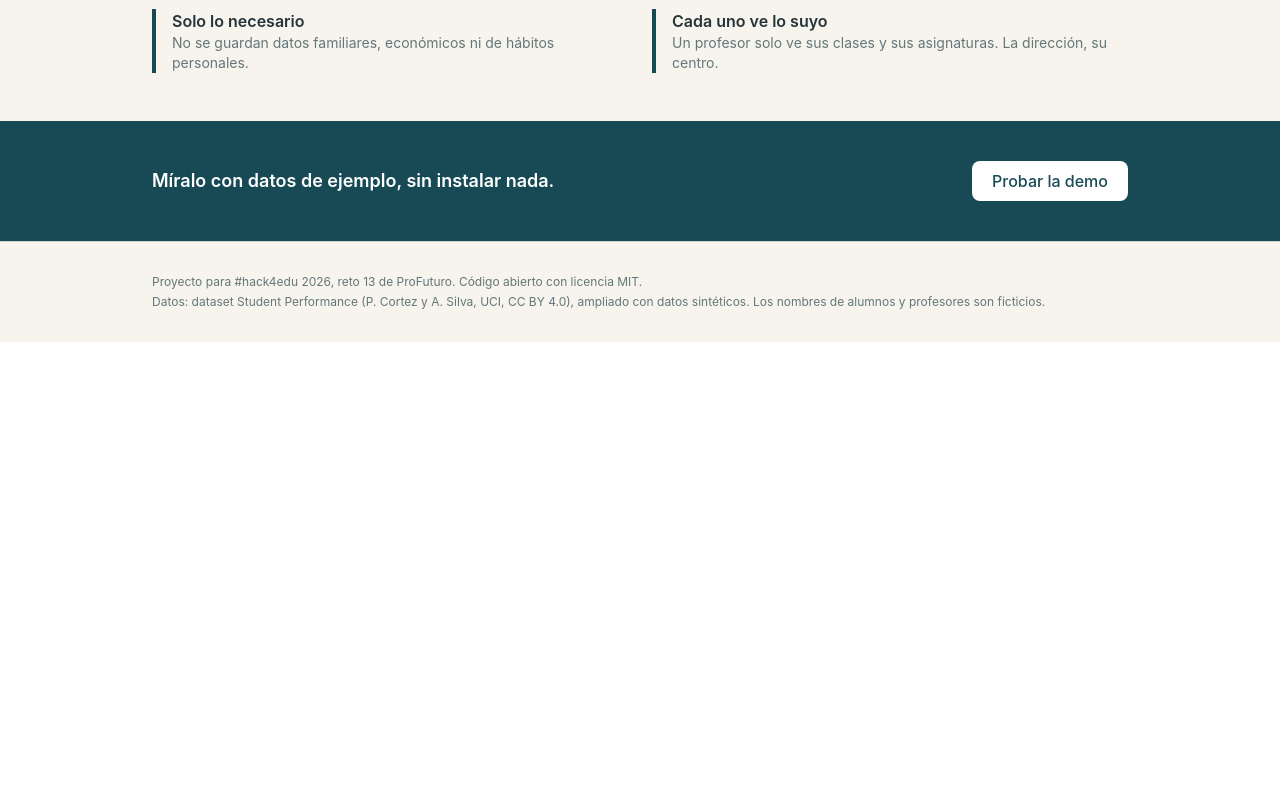
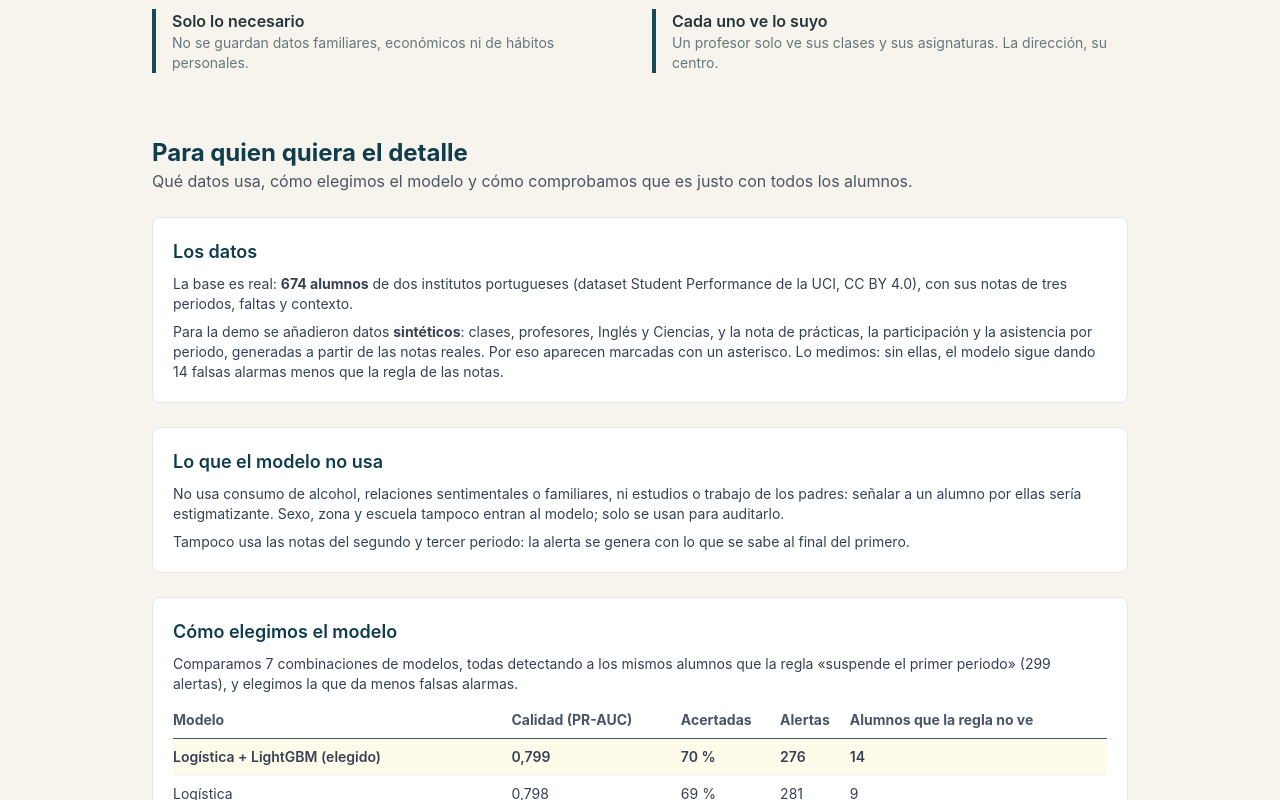
Before and after one commit to Serdan1/brujula, a React (Vite) app in the folder frontend/: page /el-modelo in a window 1280 px wide. Shown: the part 880-1680 px from the top of the page. Before the commit the page ends 1222 px from the top, so only its background shows below. Built offline with nearby package versions, Linux system fonts and the light colour scheme; no server answers.

Commit message:
frontend: detalle técnico del modelo al final de «El modelo, por dentro»

```diff
--- a/frontend/src/components/ComoFunciona.tsx
+++ b/frontend/src/components/ComoFunciona.tsx
@@ -30,14 +30,17 @@ function Tarjeta({ titulo, children }: { titulo: string; children: React.ReactNo
   );
 }
 
-export default function ComoFunciona() {
+// soloDetalle: muestra solo los datos, las variables excluidas, la comparación de modelos y la equidad,
+// para colocarlo debajo de una página que ya cuenta las cifras principales (como «El modelo, por dentro»).
+export default function ComoFunciona({ soloDetalle = false }: { soloDetalle?: boolean }) {
   return (
     <div className="flex flex-col gap-6">
       <div>
-        <h2 className="text-2xl font-bold text-[#0f3d4c]">Cómo funciona Brújula</h2>
+        <h2 className="text-2xl font-bold text-[#0f3d4c]">{soloDetalle ? 'Para quien quiera el detalle' : 'Cómo funciona Brújula'}</h2>
         <p className="text-gray-600">Qué datos usa, cómo elegimos el modelo y cómo comprobamos que es justo con todos los alumnos.</p>
       </div>
 
+      {!soloDetalle && (
       <div className="grid grid-cols-1 md:grid-cols-3 gap-4">
         <div className="bg-white border border-gray-200 rounded-lg p-4">
           <p className="text-3xl font-bold text-[#0f3d4c]">84 %</p>
@@ -52,6 +55,7 @@ export default function ComoFunciona() {
           <p className="text-sm text-gray-600">alumnos que aprueban el primer periodo y aun así necesitarán apoyo: la regla no los ve</p>
         </div>
       </div>
+      )}
 
       <Tarjeta titulo="Los datos">
         <p>
@@ -127,12 +131,14 @@ export default function ComoFunciona() {
         </p>
       </Tarjeta>
 
+      {!soloDetalle && (
       <Tarjeta titulo="Lo que Brújula no hace">
         <p>
           No etiqueta a los alumnos, no muestra puntuaciones de riesgo ni rankings, y no toma decisiones automáticas.
           Las alertas orientan; la decisión es siempre del profesor.
         </p>
       </Tarjeta>
+      )}
     </div>
   );
 }
--- a/frontend/src/pages/publico/ElModelo.tsx
+++ b/frontend/src/pages/publico/ElModelo.tsx
@@ -1,5 +1,6 @@
 import { Bell, Check, User } from 'lucide-react';
 import { TituloPagina } from './Marco';
+import ComoFunciona from '../../components/ComoFunciona';
 
 // ---- Cifras ----
 // Fuentes: docs/ficha-del-modelo.md (§4.1, §4.2, §6), ml/results/baselines.json (recall 0,835),
@@ -91,6 +92,11 @@ export default function ElModelo() {
           </li>
         ))}
       </ul>
+
+      {/* Detalle técnico: datos, variables excluidas, comparación de modelos y equidad */}
+      <div className="mt-16">
+        <ComoFunciona soloDetalle />
+      </div>
     </div>
   );
 }
```
